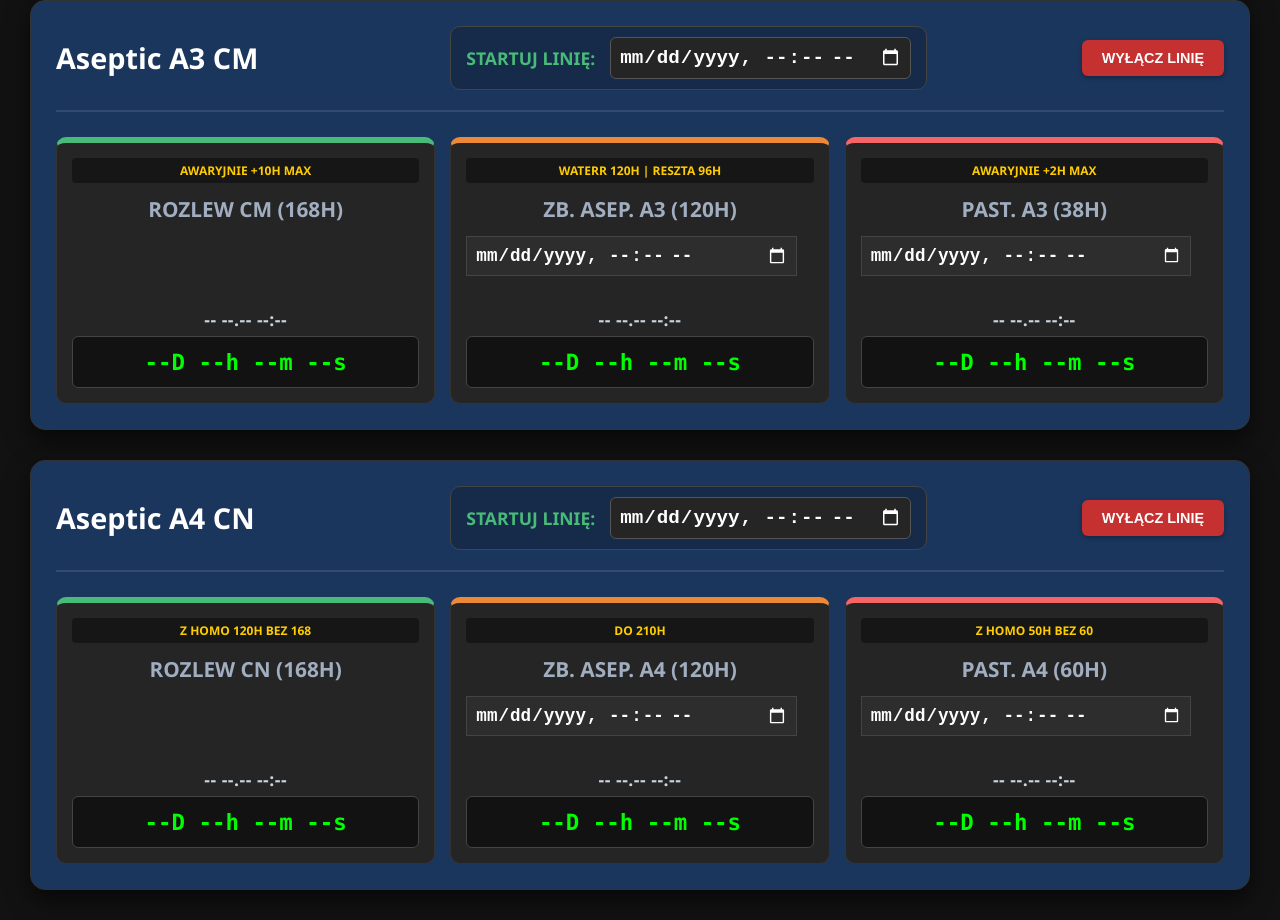
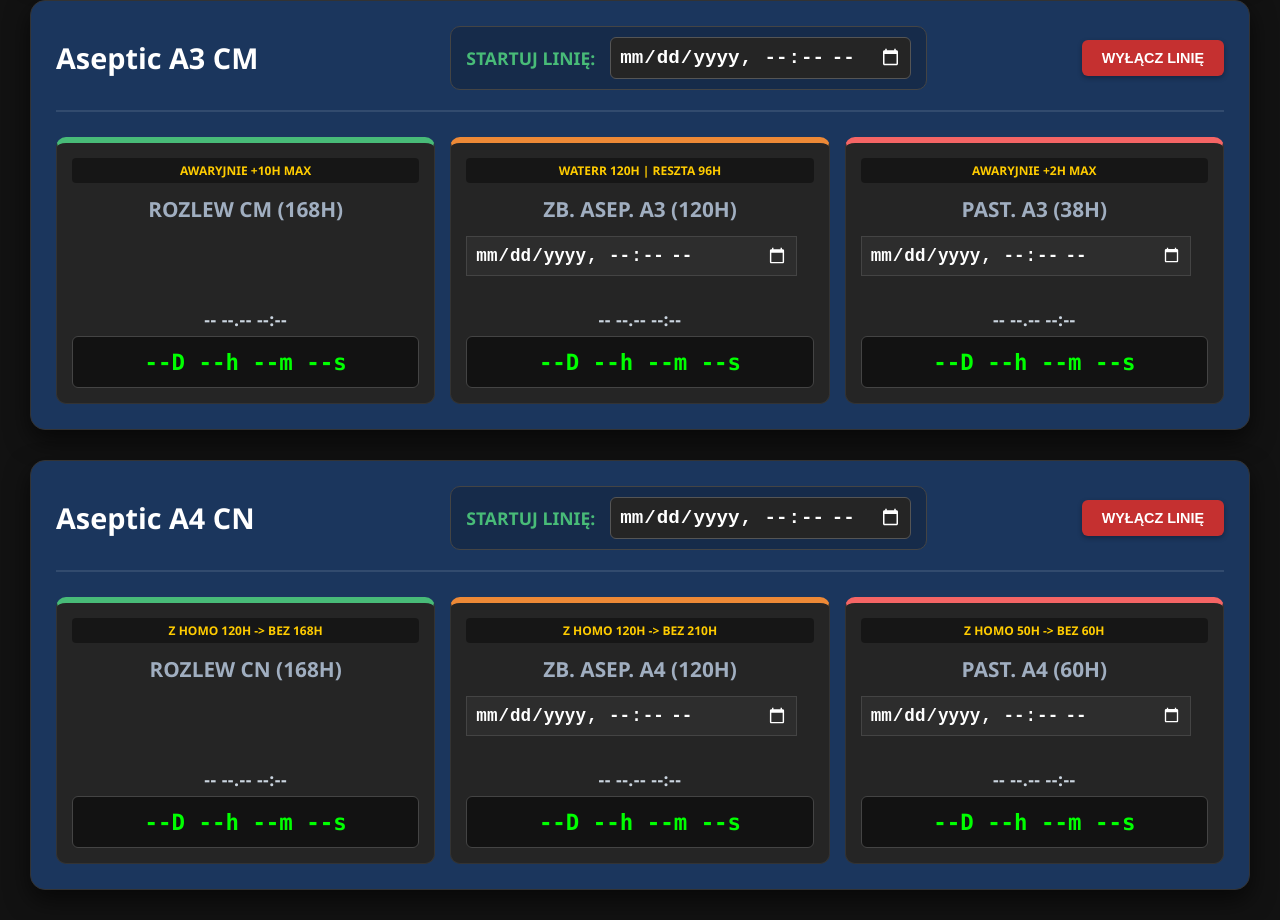
Before and after one commit to jasiekhalota/Czas-pracy, a plain HTML site: page licznik.html in a window 1280 px wide. Shown: the part 1130-2050 px from the top of the page. Drawn offline with Linux system fonts and the light colour scheme; no server answers.

Commit message:
Update licznik.html

```diff
--- a/licznik.html
+++ b/licznik.html
@@ -226,9 +226,9 @@ input[type="datetime-local"]::-webkit-calendar-picker-indicator {
             4: {
                 title: "Aseptic A4 CN",
                 machines: {
-                    master: { label: "Rozlew CN", limit: 168, desc: "Z homo 120h BEZ 168" },
-                    sub1:   { label: "Zb. Asep. A4", limit: 120, desc: "Do 210h" },
-                    sub2:   { label: "Past. A4", limit: 60, desc: "Z homo 50h BEZ 60" }
+                    master: { label: "Rozlew CN", limit: 168, desc: "Z homo 120h -> BEZ 168h" },
+                    sub1:   { label: "Zb. Asep. A4", limit: 120, desc: "Z homo 120h -> BEZ 210h" },
+                    sub2:   { label: "Past. A4", limit: 60, desc: "Z homo 50h -> BEZ 60h" }
                 }
             }
         };
```
